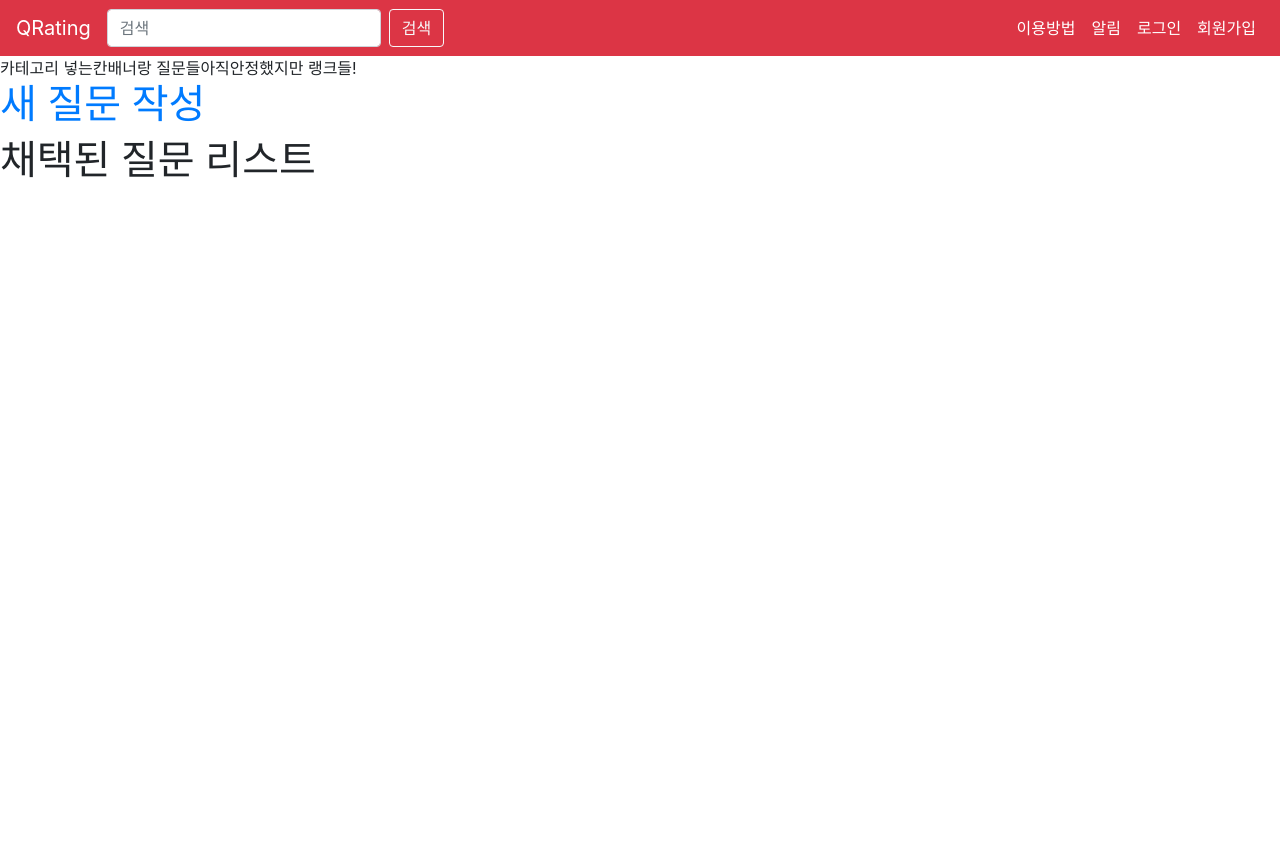
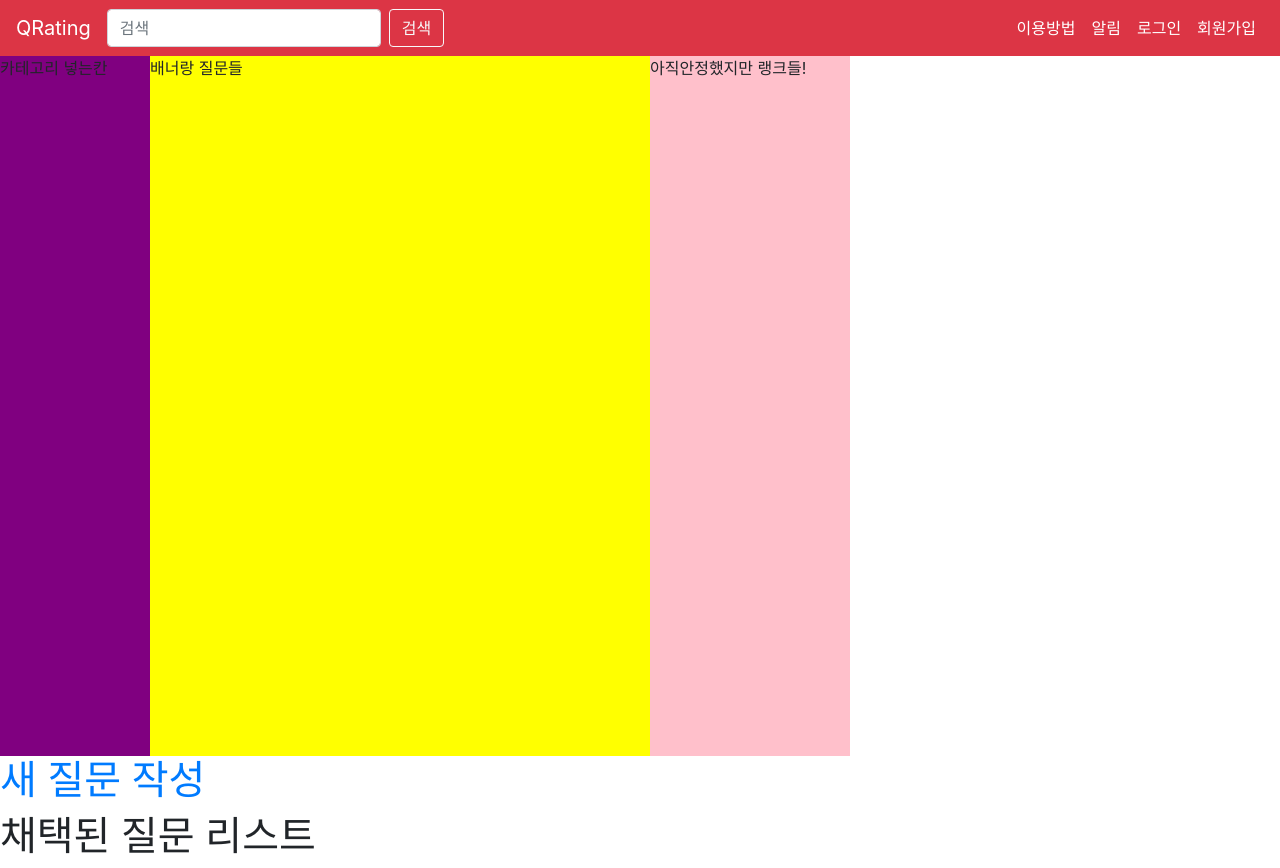
Before and after one commit to qrating/qrating, a Django app: page / in a window 1280 px wide. Before the commit the page ends 178 px from the top, so only its background shows below. Run offline with Django 3.2, Linux system fonts and the light colour scheme; data that the repository does not hold is empty; some libraries are stand-ins or nearby versions.

Commit message:
home_section

```diff
--- a/blog/static/blog/css/style.css
+++ b/blog/static/blog/css/style.css
@@ -9,3 +9,20 @@ button.navbar-toggler:focus{
 .total{
     display: flex;
 }
+
+.left{
+    background-color : purple;
+    width : 150px;
+    height : 700px;
+}
+.right{
+    background-color : pink;
+    width : 200px;
+    height : 700px;
+}
+.middle{
+    background-color : yellow;
+    height : 700px;
+    width : 500px;
+
+}
```
Also changed, not shown: db.sqlite3 (added).
